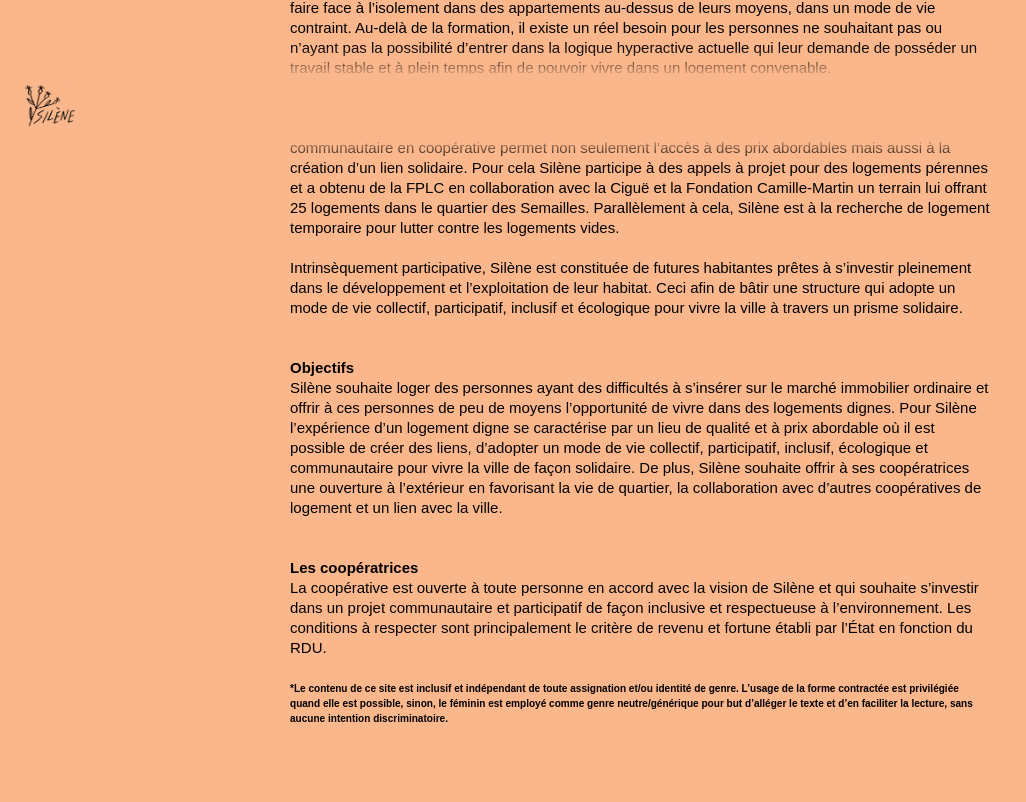
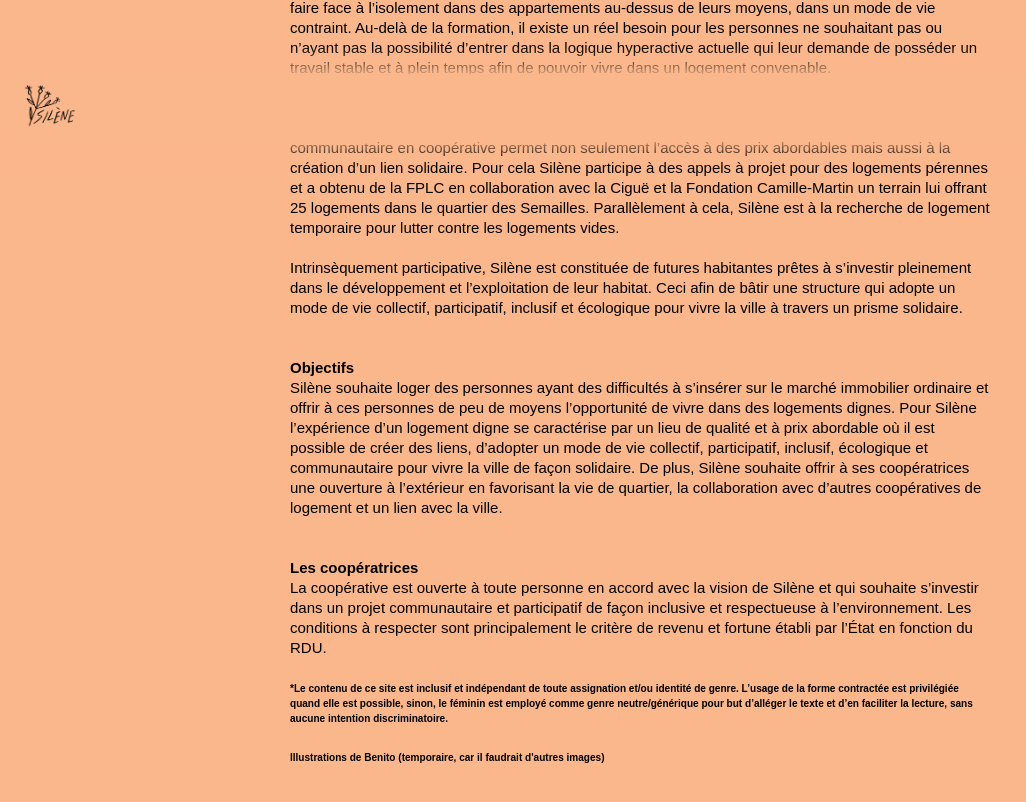
Before and after one commit to azertypow/silene.website, a Vue app: page /#/ in a window 1280 px wide. Shown: the part 662-1464 px from the top of the page, without its empty margins (0-1026 px from the left). Built offline with nearby package versions, Linux system fonts and the light colour scheme.

Commit message:
feat: illu credits

```diff
--- a/src/components/EndedPageInfo.vue
+++ b/src/components/EndedPageInfo.vue
@@ -3,6 +3,8 @@
     <h6>*Le contenu de ce site est inclusif et indépendant de toute assignation et/ou identité de genre. L’usage de la forme
       contractée est privilégiée quand elle est possible, sinon, le féminin est employé comme genre neutre/générique
       pour but d’alléger le texte et d’en faciliter la lecture, sans aucune intention discriminatoire.</h6>
+
+    <h6>Illustrations de Benito (temporaire, car il faudrait d'autres images)</h6>
   </div>
 </template>
 
```
